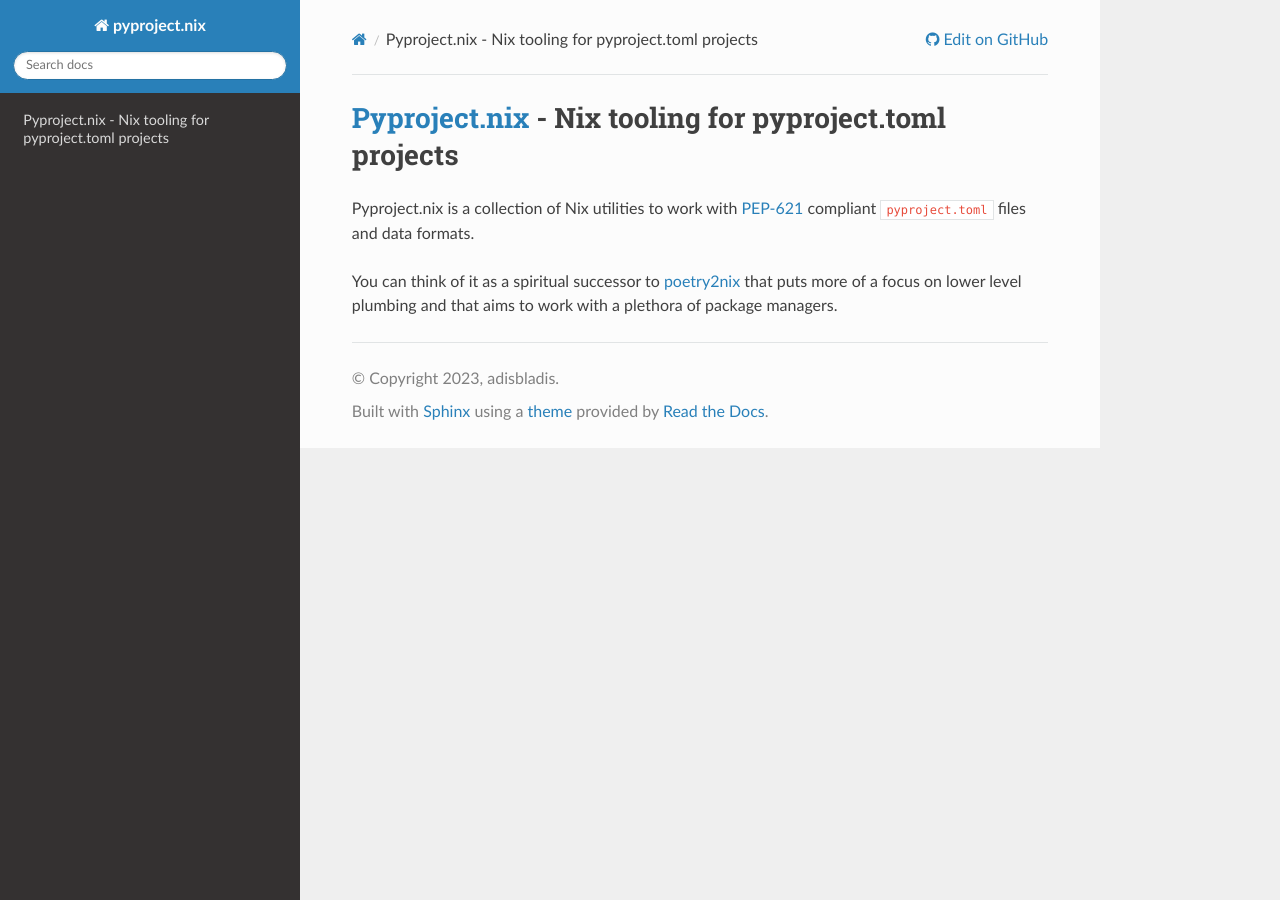
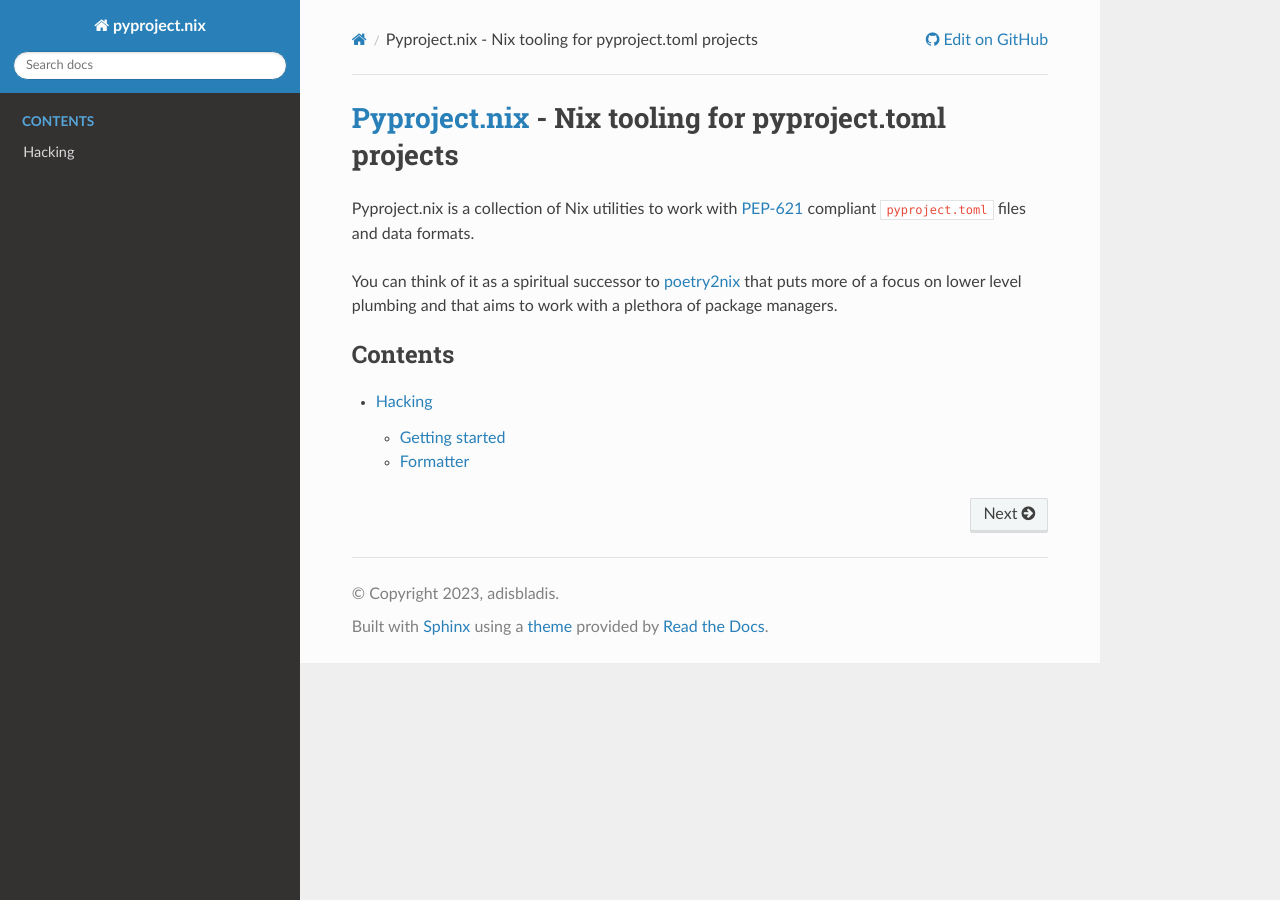
Before and after one commit to nix-community/pyproject.nix, a Sphinx documentation site: the page built from doc/index.md, in a window 1280 px wide. Built offline with Sphinx 7.4.7 and the Read the Docs theme 2.0.0, drawn with Linux system fonts in a browser that asks for light colours.

Commit message:
Add HACKING docs

````diff
--- a/doc/index.md
+++ b/doc/index.md
@@ -3,6 +3,15 @@
 Pyproject.nix is a collection of Nix utilities to work with [PEP-621](https://peps.python.org/pep-0621/) compliant `pyproject.toml` files and data formats.
 
 You can think of it as a spiritual successor to [poetry2nix](https://github.com/nix-community/poetry2nix) that puts more of a focus on lower level plumbing and that aims to work with a plethora of package managers.
+
+```{toctree}
+---
+caption: Contents
+maxdepth: 2
+---
+
+HACKING
+```
 
 ```{toctree}
 ---
````
Also changed, not shown: doc/HACKING.md (added, +9 -0 lines).
